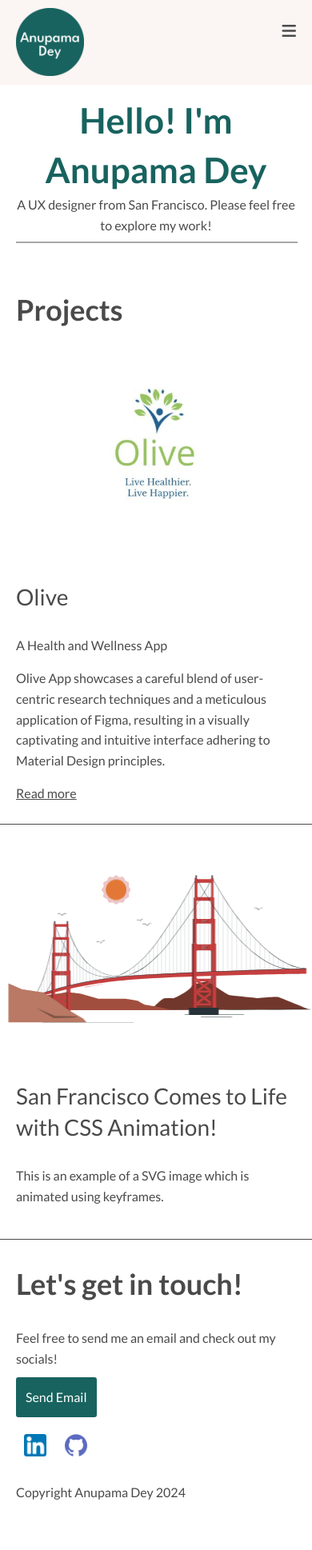
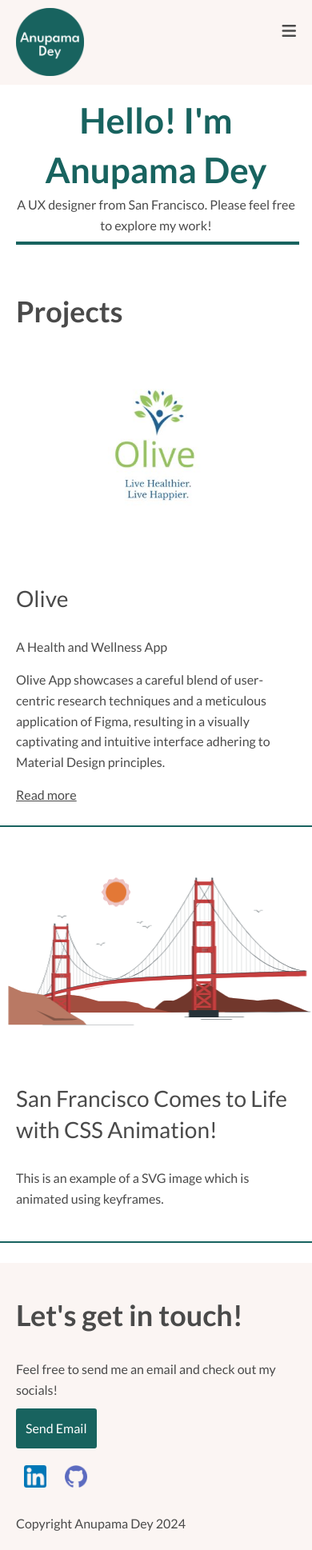
Before and after one commit to itsdeyanu/portfolio-website, a plain HTML site: page index.html in a window 390 px wide. Shown: the whole page at 80% size. Before the commit the page ends 1895 px from the top, so only its background shows below. Drawn offline with nearby package versions, Linux system fonts and the light colour scheme.

Commit message:
Footer and Contact link Updates
-footer background color updated to match header
-footer icons working and redirecting users to respective pages.
-contact link redirects users to footer

```diff
--- a/css/style.css
+++ b/css/style.css
@@ -108,7 +108,7 @@ a:visited {
 a:hover,
 a:focus {
     color: #18635F;
-    text-decoration: underline;
+    text-decoration: none;
 }
 
 /* selected link */
@@ -186,8 +186,14 @@ header {
     width: 100%;
 }
 
+footer {
+    background-color: #fbf5f3;
+    padding: 10px 0 4px;
+    width: 100;
+}
+
 hr {
-    border: 1px solid #a8a7a7;
+    border: 2px solid #18635F;
     width: 100%;
 }
 
@@ -210,7 +216,7 @@ hr {
 
 #work .row {
     padding-bottom: 25px;
-    border-bottom: 1px solid #4a4a4a;
+    border-bottom: 2px solid #18635F;
 }
 
 /* Centering text use this method or the one below. Add .center to any html element to be centered */
--- a/index.html
+++ b/index.html
@@ -31,7 +31,7 @@
 						<li><a href="index.html">Home</a></li>
 						<li><a href="about.html">About</a></li>
 						<li><a href="olive-app.html">Olive App</a></li>
-						<li><a href="#contact"; onclick="menuToggle()">Contact</a> </li>
+						<li><a href="index.html#contact"; onclick="menuToggle()">Contact</a> </li>
 						<li><a href="javascript:void(0);" class="icon" onclick="menuToggle()"><i
 									class="fas fa-bars"></i></a></li>
 					</ul>
@@ -678,7 +678,7 @@
 	</main>
 
 	<!-- For the footer  -->
-	<footer>
+	<footer id="contact">
 		<div class="container">
 			<h2>Let's get in touch!</h2>
 			<span>Feel free to send me an email and check out my socials!</span>
@@ -686,10 +686,10 @@
 				<a href="mailto:itsdeyanu@gmail.com" class="button contact">Send Email</a>
 			</div>
 			<div>
-				<a href="https://www.linkedin.com/in/deyanu/" target="_blank"></a>
-				<img src="img/olive-app/small-pictures/linkedin-icon.png" class="icon">
-				<a href="https://github.com/itsdeyanu/portfolio-website" target="_blank"></a>
-				<img src="img/olive-app/small-pictures/github.png" class="icon">
+				<a href="https://www.linkedin.com/in/deyanu/" target="_blank">
+				<img src="img/olive-app/small-pictures/linkedin-icon.png" class="icon"></a>
+				<a href="https://github.com/itsdeyanu/portfolio-website" target="_blank">
+				<img src="img/olive-app/small-pictures/github.png" class="icon"></a>
 			</div>
 			<p>Copyright Anupama Dey 2024</p>
 		</div>
```
Also changed, not shown: about.html (+7 -8 lines), olive-app.html (+6 -7 lines).
